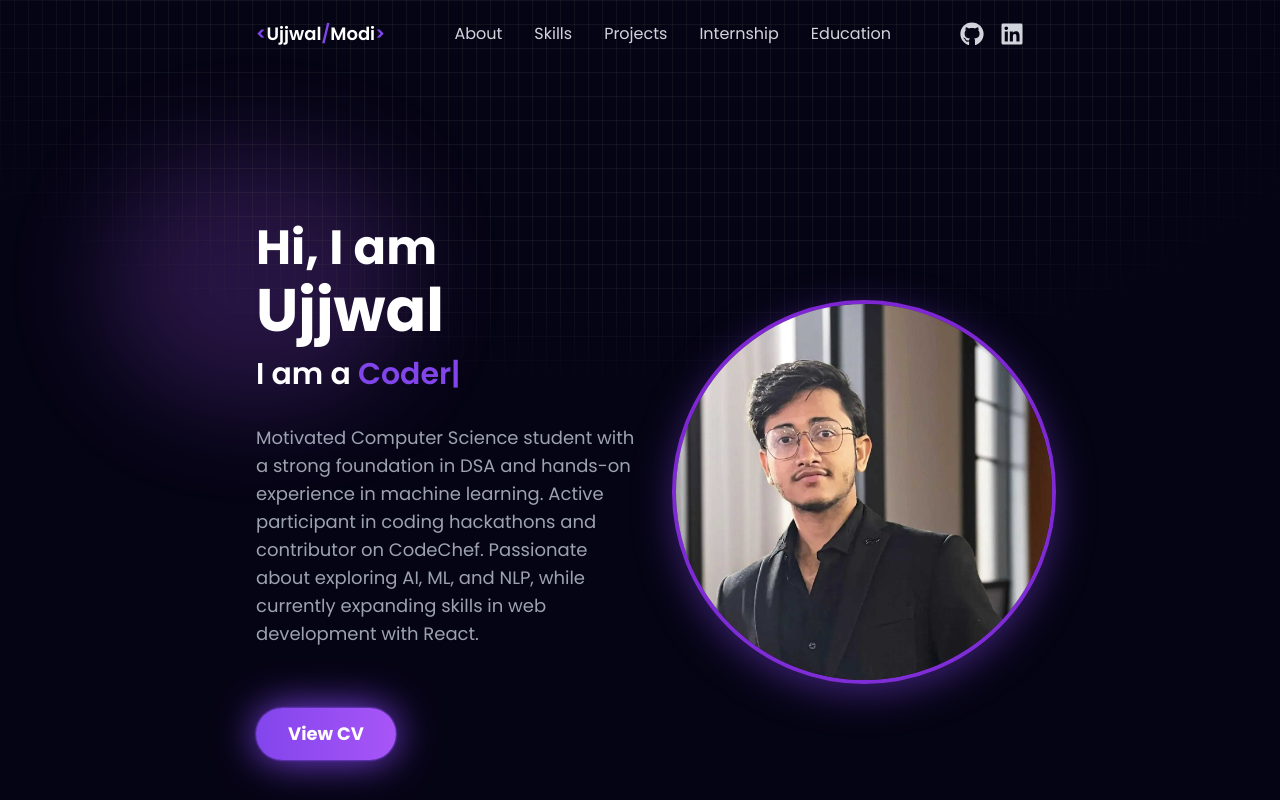
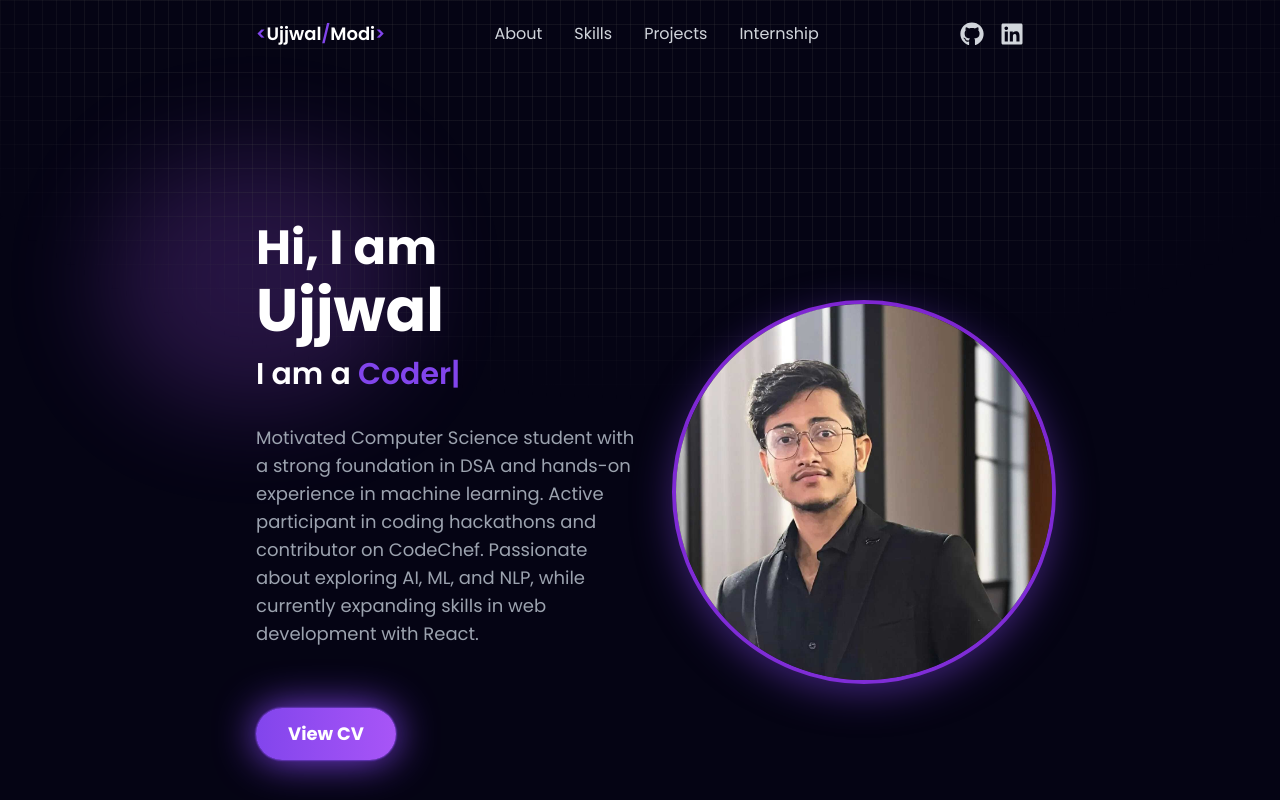
Before and after one commit to Ujjwal-Modi/myPortfolio, a React (Vite) app: page / in a window 1280 px wide. Shown: the top 800 px of the page. Built offline with nearby package versions, Linux system fonts and the light colour scheme.

Commit message:
removed education tab from nav and footer

```diff
--- a/src/components/Footer/Footer.jsx
+++ b/src/components/Footer/Footer.jsx
@@ -24,7 +24,7 @@ const Footer = () => {
 
             { name: "Projects", id: "work" },
                 { name: "Internship", id: "experience" },
-            { name: "Education", id: "education" },
+           {/* { name: "Education", id: "education" }, */}
           ].map((item, index) => (
             <button
               key={index}
--- a/src/components/Navbar/Navbar.jsx
+++ b/src/components/Navbar/Navbar.jsx
@@ -33,7 +33,7 @@ const Navbar = () => {
     { id: "skills", label: "Skills" },
     { id: "work", label: "Projects" },
     { id: "experience", label: "Internship" },
-    { id: "education", label: "Education" },
+   {/* { id: "education", label: "Education" }, */}
   ];
 
   return (
```
